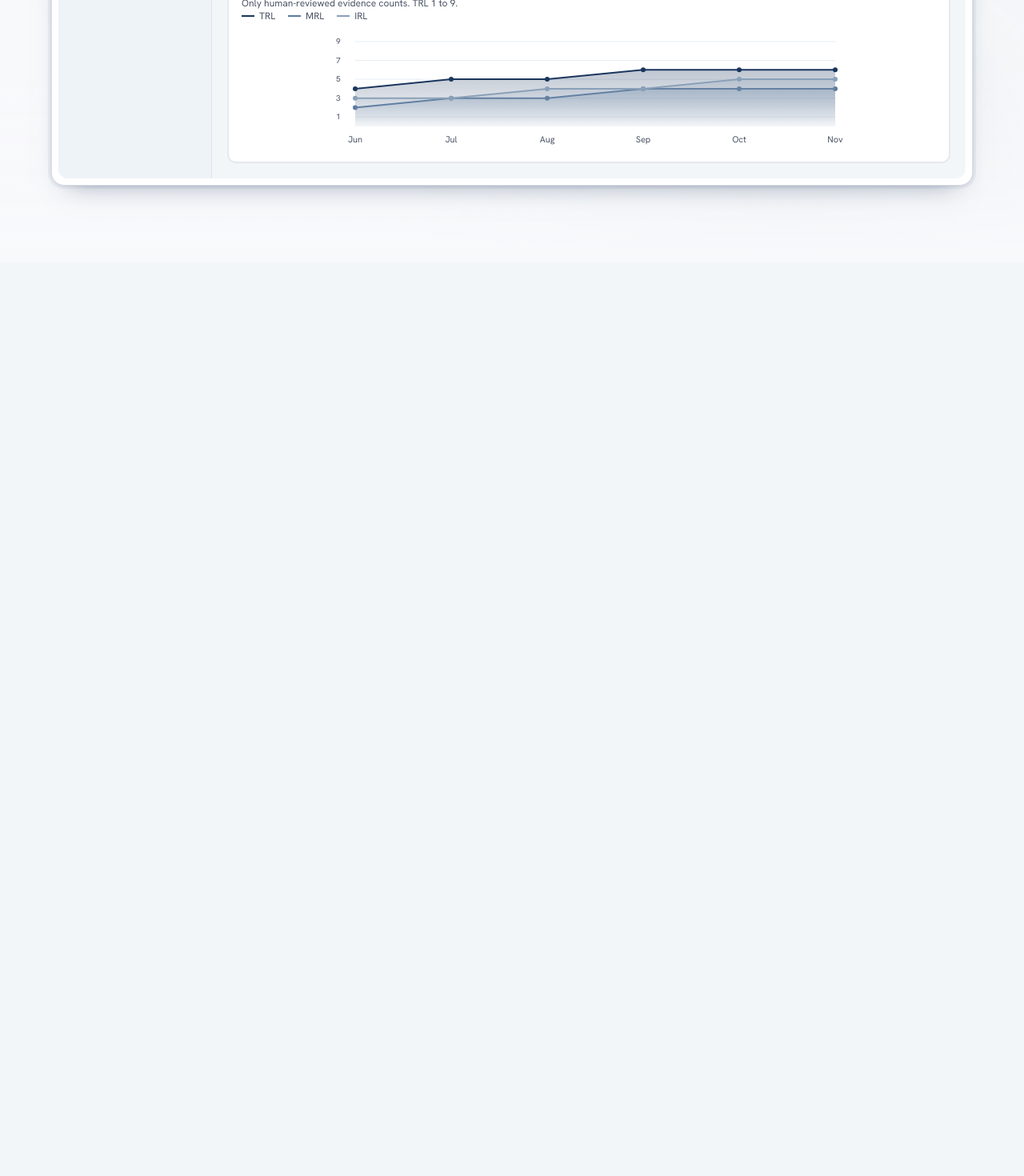
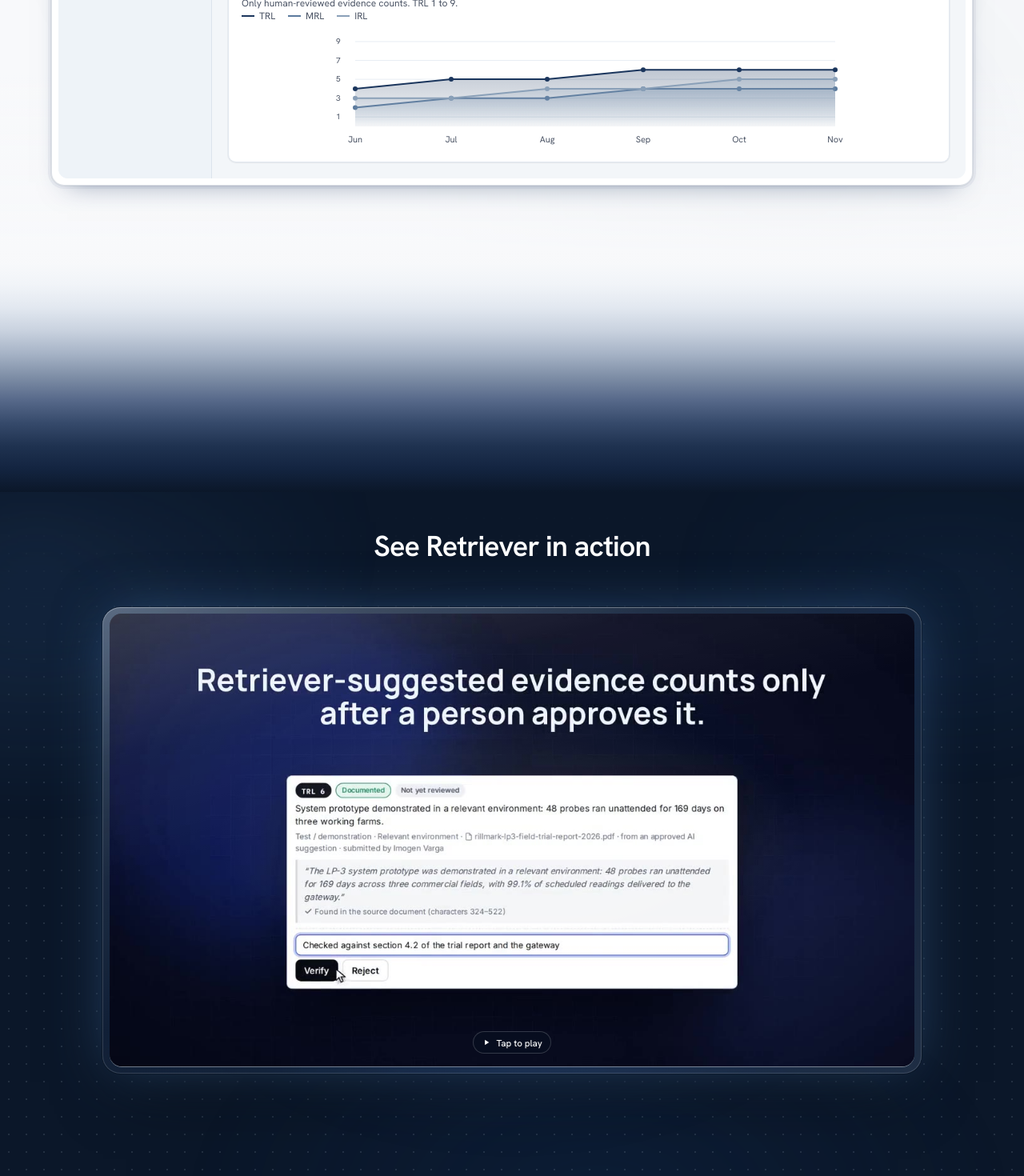
Before and after one commit to AbdulMoeez6/retriever-site, a React (Vite) app in the folder client/: page / in a window 1280 px wide. Shown: the part 1017-2487 px from the top of the page at 80% size. Before the commit the page ends 1345 px from the top, so only its background shows below. Built offline with nearby package versions, Linux system fonts and the light colour scheme.

Commit message:
feat(landing): add "See Retriever in action" showcase section

```diff
--- a/client/src/index.css
+++ b/client/src/index.css
@@ -78,6 +78,8 @@ button:disabled { cursor: default; }
   html.dark .hero-watermark { opacity: 0.08; }
   .app-canvas { background-image: radial-gradient(rgba(27,54,93,0.045) 1px, transparent 1px); background-size: 22px 22px; }
   html.dark .app-canvas { background-image: radial-gradient(rgba(200,214,232,0.045) 1px, transparent 1px); }
+  .video-section { background: #0B1729; color: #F4F7FA; }
+  .video-section .dotgrid { background-image: radial-gradient(rgba(200,214,232,0.13) 1px, transparent 1px); }
 
   /* Motion helpers */
   .page-enter { animation: page-in .3s ease-out both; }
@@ -210,7 +212,15 @@ button:disabled { cursor: default; }
   html.dark .hero-title .hero-accent { background: linear-gradient(90deg, #C8D6E8, rgba(200,214,232,0.45)); -webkit-background-clip: text; background-clip: text; }
   .hero-rise { animation: rise-in .8s cubic-bezier(.2,.7,.2,1) both; animation-delay: var(--d, 0ms); }
 
+  /* Light hero fading into the dark navy showcase */
+  .fade-to-navy { position: relative; height: 18rem; margin-top: -1px; pointer-events: none;
+    background: linear-gradient(180deg,
+      #F8F9FB 0%, #F1F4F8 10%, #E2E8F0 20%, #C9D2DF 30%, #A6B3C6 40%, #7E8EA6 50%,
+      #57698A 60%, #364A6B 70%, #1F3250 80%, #132440 90%, #0B1729 100%); }
+  html.dark .fade-to-navy { background: linear-gradient(180deg, #0C1017 0%, #0B1729 100%); height: 6rem; }
 }
 @keyframes mark-in { from { opacity: 0; transform: translate(-50%, -48%) scale(1.04); } to { opacity: var(--mark-o, .085); transform: translate(-50%, -50%) scale(1); } }
 @keyframes mark-drift { from { transform: translate(-50%, -50%) scale(1); } to { transform: translate(-51.5%, -49%) scale(1.03); } }
 .hero-dots { opacity: .45; -webkit-mask-image: linear-gradient(to bottom, #000, transparent 55%); mask-image: linear-gradient(to bottom, #000, transparent 55%); }
+
+.video-aurora-mask { -webkit-mask-image: linear-gradient(to bottom, transparent 0, #000 22rem); mask-image: linear-gradient(to bottom, transparent 0, #000 22rem); }
--- a/client/src/pages/Landing.jsx
+++ b/client/src/pages/Landing.jsx
@@ -77,6 +77,20 @@ export default function Landing() {
             </Link>
           </div>
         </section>
+
+        {/* Faded transition: light hero into the dark navy showcase */}
+        <div aria-hidden="true" className="fade-to-navy" />
+
+        {/* Showcase */}
+        <section id="videos" className="video-section glass-on-dark relative isolate overflow-hidden pb-24 pt-10 sm:pb-32 sm:pt-12">
+          <div className="aurora aurora-video video-aurora-mask" />
+          <div className="dotgrid video-aurora-mask pointer-events-none absolute inset-0" />
+          <div className="relative mx-auto w-full max-w-6xl px-4 sm:px-6 lg:px-8">
+            <h2 className="text-center text-3xl font-semibold tracking-tight text-white sm:text-4xl">See Retriever in action</h2>
+            <GlassVideo variant="wide" src={ASSETS.missionVideo} poster={ASSETS.missionPoster}
+              label="Mission Command walkthrough" className="mx-auto mt-14 w-full max-w-5xl" maxTilt={4} />
+          </div>
+        </section>
       </main>
     </div>
   );
```
